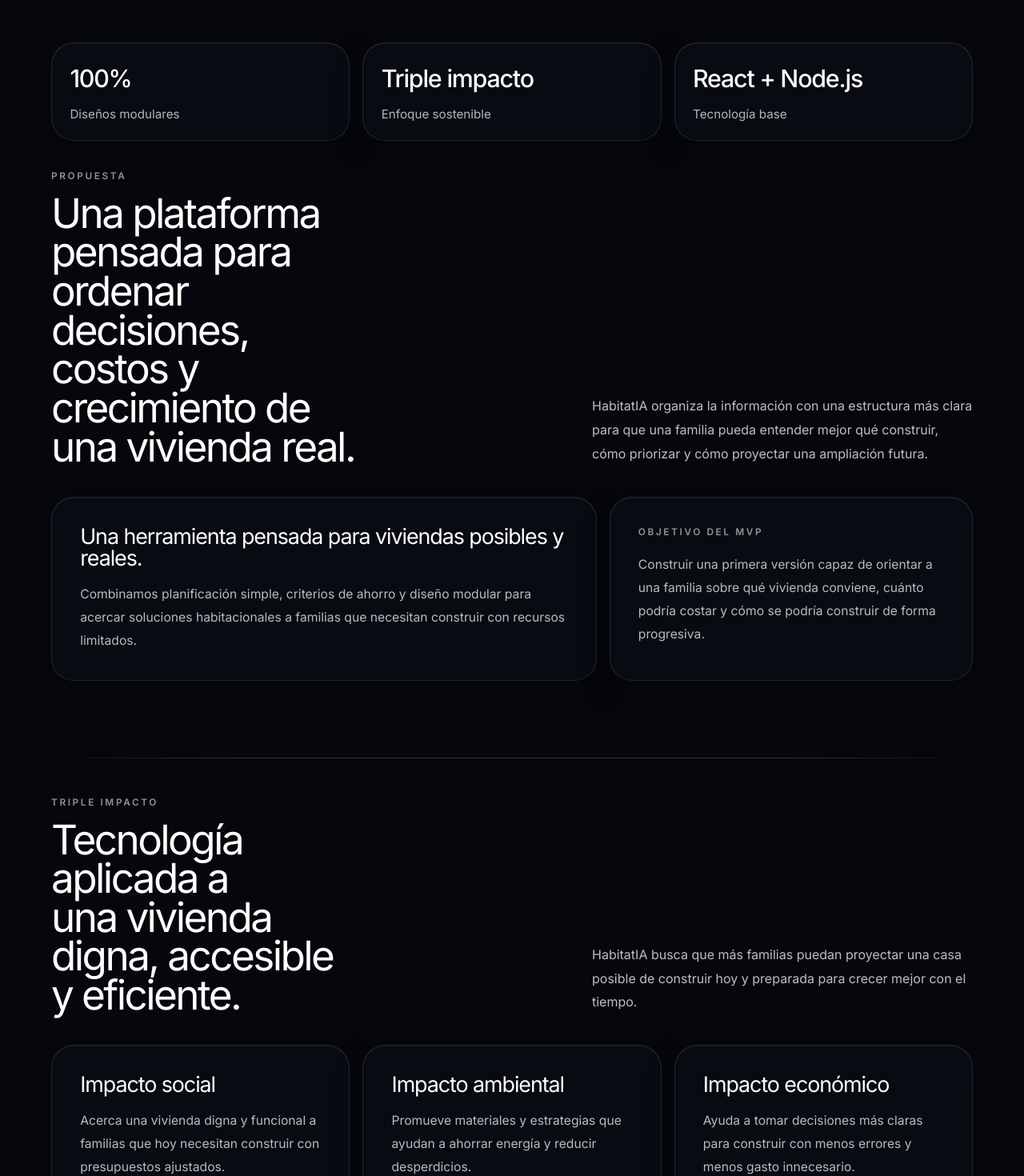
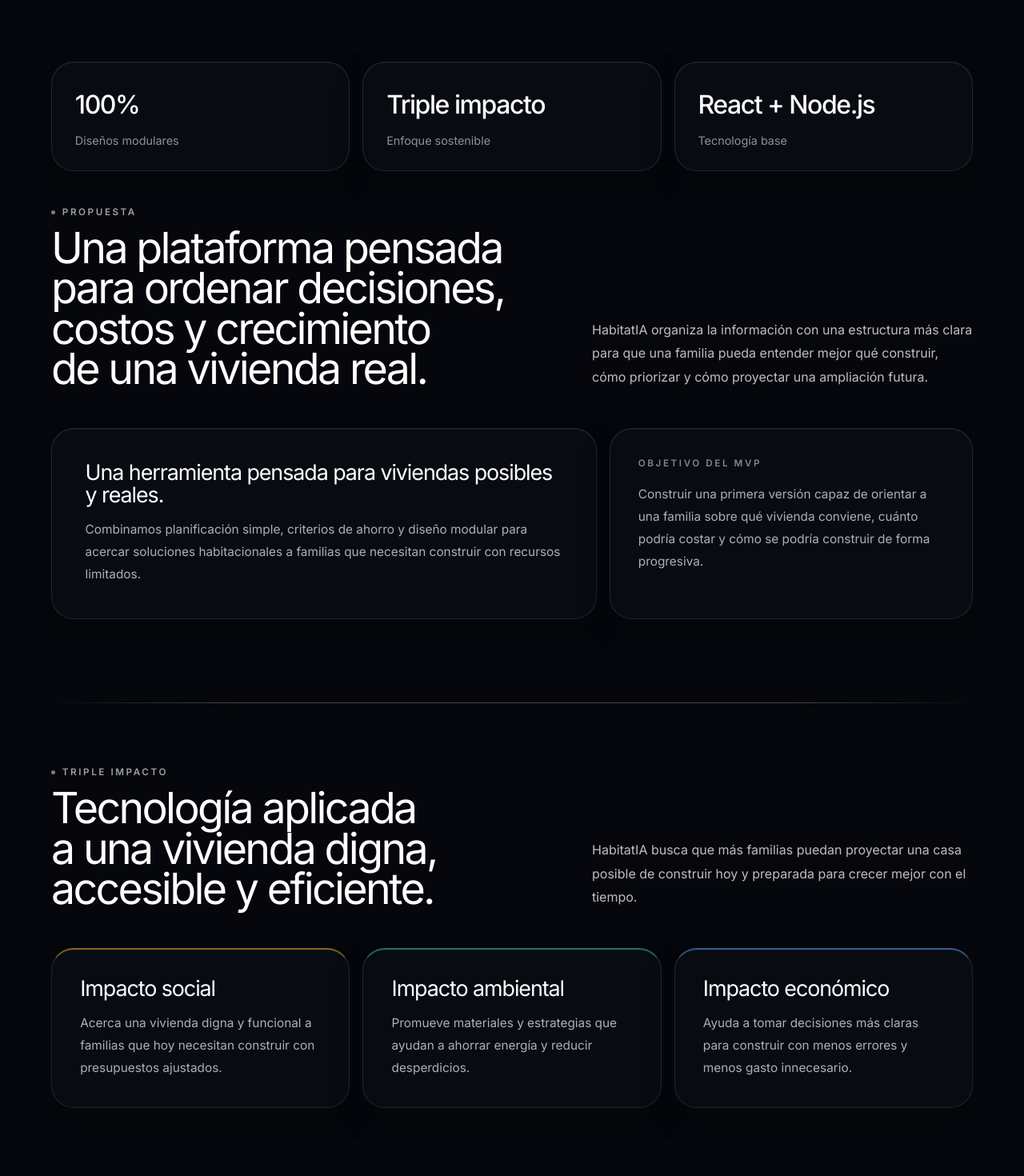
Before and after one commit to luapicone/web, a React (Vite) app: page / in a window 1280 px wide. Shown: the part 900-2370 px from the top of the page at 80% size. Built offline with nearby package versions, Linux system fonts and the light colour scheme.

Commit message:
tu mensaje

```diff
--- a/src/App.tsx
+++ b/src/App.tsx
@@ -364,7 +364,7 @@ function App() {
             <div className="cards-grid cards-grid-3">
               {impacts.map((impact, index) => (
                 <FadeIn key={impact.title} delay={360 + index * 110} duration={900}>
-                  <article className="feature-card feature-card-equal">
+                  <article className={`feature-card feature-card-equal ${index === 0 ? 'impact-social' : index === 1 ? 'impact-environmental' : 'impact-economic'}`}>
                     <h3 className="feature-title">{impact.title}</h3>
                     <p className="feature-description">{impact.description}</p>
                   </article>
@@ -434,9 +434,9 @@ function App() {
                   </div>
 
                   <div className="marketplace-bullets">
-                    <div>• pensar una vivienda posible según el dinero disponible</div>
-                    <div>• construir por etapas y crecer más adelante</div>
-                    <div>• tomar decisiones más claras con menos desperdicio</div>
+                    <div className="marketplace-bullet">pensar una vivienda posible según el dinero disponible</div>
+                    <div className="marketplace-bullet">construir por etapas y crecer más adelante</div>
+                    <div className="marketplace-bullet">tomar decisiones más claras con menos desperdicio</div>
                   </div>
                 </div>
               </article>
--- a/src/index.css
+++ b/src/index.css
@@ -94,11 +94,11 @@ a {
 
 .section {
   position: relative;
-  padding: 2rem 0 3.5rem;
+  padding: 3rem 0 5rem;
 }
 
 .section + .section {
-  margin-top: 1rem;
+  margin-top: 0;
 }
 
 .section + .section::before {
@@ -108,33 +108,54 @@ a {
   right: 0;
   top: 0;
   height: 1px;
-  background: linear-gradient(90deg, rgba(255,255,255,0), rgba(255,255,255,0.18) 20%, rgba(255,255,255,0.18) 80%, rgba(255,255,255,0));
+  background: linear-gradient(90deg, rgba(255,255,255,0) 0%, rgba(255,255,255,0.26) 20%, rgba(255,255,255,0.26) 80%, rgba(255,255,255,0) 100%);
 }
 
 .section-header {
   display: grid;
   gap: 1.25rem;
-  margin-bottom: 2rem;
+  margin-bottom: 2.75rem;
 }
 
 .section-heading-block {
   max-width: 900px;
 }
 
-.section-eyebrow,
-.card-eyebrow {
-  font-size: 0.74rem;
+.section-eyebrow {
+  display: inline-flex;
+  align-items: center;
+  gap: 0.55rem;
+  font-size: 0.73rem;
   font-weight: 600;
   letter-spacing: 0.22em;
   text-transform: uppercase;
-  color: rgba(255, 255, 255, 0.56);
+  color: rgba(255, 255, 255, 0.62);
+}
+
+.section-eyebrow::before {
+  content: '';
+  display: inline-block;
+  width: 5px;
+  height: 5px;
+  border-radius: 50%;
+  background: rgba(255, 255, 255, 0.48);
+  flex-shrink: 0;
+}
+
+.card-eyebrow {
+  font-size: 0.73rem;
+  font-weight: 600;
+  letter-spacing: 0.22em;
+  text-transform: uppercase;
+  color: rgba(255, 255, 255, 0.5);
+  margin-bottom: 0.6rem;
 }
 
 .section-title {
-  margin: 0.75rem 0 0;
-  max-width: 12ch;
-  font-size: clamp(2.25rem, 4vw, 4.4rem);
-  line-height: 0.95;
+  margin: 0.65rem 0 0;
+  max-width: 20ch;
+  font-size: clamp(2.4rem, 4.2vw, 4.8rem);
+  line-height: 0.94;
   letter-spacing: -0.05em;
   color: #fff;
   text-wrap: balance;
@@ -166,24 +187,36 @@ a {
   box-shadow:
     inset 0 1px 0 rgba(255, 255, 255, 0.06),
     0 14px 40px rgba(0, 0, 0, 0.2);
+  transition: transform 0.28s cubic-bezier(0.16, 1, 0.3, 1),
+              border-color 0.2s ease,
+              box-shadow 0.28s cubic-bezier(0.16, 1, 0.3, 1);
+}
+
+.highlight-card:hover,
+.feature-card:hover {
+  transform: translateY(-3px);
+  border-color: rgba(255, 255, 255, 0.2);
+  box-shadow:
+    inset 0 1px 0 rgba(255, 255, 255, 0.1),
+    0 28px 64px rgba(0, 0, 0, 0.36);
 }
 
 .highlight-card {
-  padding: 1.4rem 1.4rem 1.25rem;
+  padding: 1.8rem 1.8rem 1.6rem;
 }
 
 .highlight-value {
-  font-size: clamp(1.9rem, 2vw, 2.6rem);
+  font-size: clamp(2rem, 2.2vw, 2.8rem);
   font-weight: 500;
-  letter-spacing: -0.04em;
+  letter-spacing: -0.045em;
   color: #fff;
 }
 
 .highlight-label {
-  margin-top: 0.55rem;
-  font-size: 0.95rem;
+  margin-top: 0.6rem;
+  font-size: 0.9rem;
   line-height: 1.6;
-  color: rgba(255, 255, 255, 0.7);
+  color: rgba(255, 255, 255, 0.55);
 }
 
 .split-layout {
@@ -192,16 +225,28 @@ a {
 }
 
 .feature-card {
-  padding: 1.7rem;
+  padding: 1.8rem;
 }
 
 .feature-card-primary {
-  padding: 2rem;
+  padding: 2.25rem;
 }
 
 .feature-card-secondary,
 .feature-card-equal {
   height: 100%;
+}
+
+.impact-social {
+  border-top: 2px solid rgba(251, 191, 36, 0.5);
+}
+
+.impact-environmental {
+  border-top: 2px solid rgba(52, 211, 153, 0.5);
+}
+
+.impact-economic {
+  border-top: 2px solid rgba(96, 165, 250, 0.5);
 }
 
 .feature-title {
@@ -214,9 +259,9 @@ a {
 
 .feature-description {
   margin: 1rem 0 0;
-  font-size: 0.98rem;
-  line-height: 1.85;
-  color: rgba(255, 255, 255, 0.72);
+  font-size: 0.96rem;
+  line-height: 1.82;
+  color: rgba(255, 255, 255, 0.68);
 }
 
 .tech-pills {
@@ -228,11 +273,17 @@ a {
 
 .tech-pill {
   border-radius: 999px;
-  border: 1px solid rgba(255, 255, 255, 0.12);
-  background: rgba(255, 255, 255, 0.05);
-  padding: 0.7rem 1rem;
-  font-size: 0.9rem;
-  color: rgba(255, 255, 255, 0.84);
+  border: 1px solid rgba(255, 255, 255, 0.15);
+  background: rgba(255, 255, 255, 0.07);
+  padding: 0.5rem 1rem;
+  font-size: 0.875rem;
+  color: rgba(255, 255, 255, 0.82);
+  transition: background 0.2s ease, border-color 0.2s ease;
+}
+
+.tech-pill:hover {
+  background: rgba(255, 255, 255, 0.13);
+  border-color: rgba(255, 255, 255, 0.28);
 }
 
 .stacked-cards {
@@ -251,24 +302,46 @@ a {
 
 .marketplace-bullets {
   border-radius: 1.5rem;
-  border: 1px solid rgba(255, 255, 255, 0.08);
-  background: rgba(255, 255, 255, 0.03);
-  padding: 1.2rem 1.25rem;
-  font-size: 0.98rem;
-  line-height: 1.9;
-  color: rgba(255, 255, 255, 0.76);
+  border: 1px solid rgba(255, 255, 255, 0.1);
+  background: rgba(255, 255, 255, 0.04);
+  padding: 1.4rem 1.6rem;
+  font-size: 0.96rem;
+  line-height: 1;
+  color: rgba(255, 255, 255, 0.72);
+  display: flex;
+  flex-direction: column;
+  gap: 0.85rem;
+}
+
+.marketplace-bullet {
+  display: flex;
+  align-items: baseline;
+  gap: 0.75rem;
+  line-height: 1.5;
+}
+
+.marketplace-bullet::before {
+  content: '';
+  display: inline-block;
+  width: 4px;
+  height: 4px;
+  border-radius: 50%;
+  background: rgba(255, 255, 255, 0.45);
+  flex-shrink: 0;
+  position: relative;
+  top: -1px;
 }
 
 @media (min-width: 768px) {
   .section {
-    padding: 2.5rem 0 4.5rem;
+    padding: 3.5rem 0 5.5rem;
   }
 
   .section-header {
     grid-template-columns: minmax(0, 1.15fr) minmax(280px, 0.85fr);
     align-items: end;
     gap: 2rem;
-    margin-bottom: 2.4rem;
+    margin-bottom: 3rem;
   }
 
   .section-description {
@@ -299,12 +372,15 @@ a {
 
 @media (min-width: 1024px) {
   .section {
-    padding: 3rem 0 5rem;
+    padding: 4.5rem 0 6.5rem;
   }
 
-  .feature-card,
+  .feature-card {
+    padding: 2.2rem;
+  }
+
   .feature-card-primary,
   .marketplace-card {
-    padding: 2.2rem;
+    padding: 2.6rem;
   }
 }
```
Also changed, not shown: 1 other file (tests, documents, lock files or other folders).
